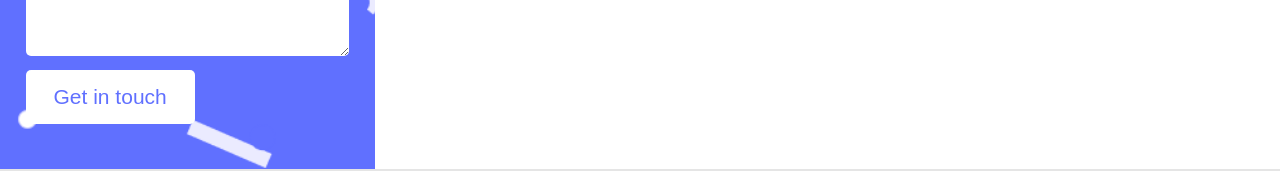
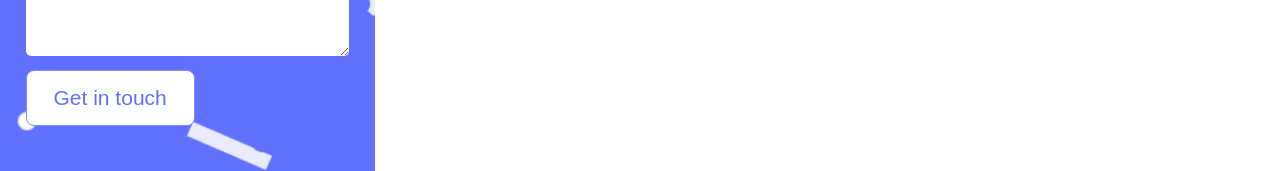
Before and after one commit to samuelkinyanjui/-finish_mobile_version_rev, a website: page index.html in a window 1280 px wide. Shown: the part 4949-5120 px from the top of the page. Drawn offline with Linux system fonts and the light colour scheme.

Commit message:
updated
button class button_form

```diff
--- a/index.html
+++ b/index.html
@@ -286,7 +286,7 @@
 			  placeholder="Write your message here..."
 			  required
 			></textarea
-			><input type="submit" value="Get in touch" />
+			><input type="submit"  class="button_form" value="Get in touch" />
 			</form>
 			</section>
     </section>
```
Also changed, not shown: style.css (line endings or trailing spaces).
